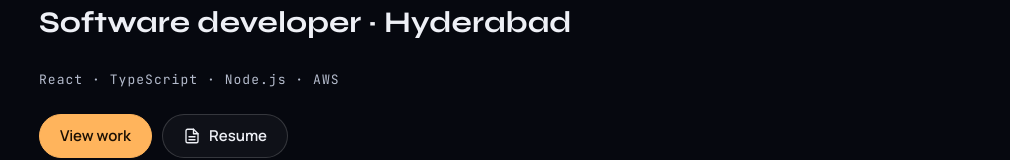
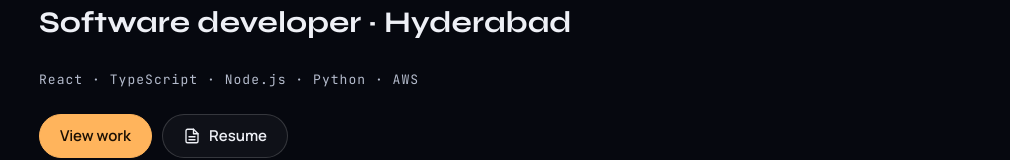
Before and after one commit to Avinash9694/Avinash9694.github.io, a React (Vite) app: page / in a window 1280 px wide. Shown: the part 425-585 px from the top of the page, without its empty margins (125-1135 px from the left). Built offline with nearby package versions, Linux system fonts and the light colour scheme.

Commit message:
feat(about): mention Python in the stack line and intro

```diff
--- a/src/data/site.ts
+++ b/src/data/site.ts
@@ -4,7 +4,7 @@ export const site = {
   lastName: 'Sahu',
   role: 'Software developer',
   location: 'Hyderabad',
-  stack: ['React', 'TypeScript', 'Node.js', 'AWS'],
+  stack: ['React', 'TypeScript', 'Node.js', 'Python', 'AWS'],
   email: 'avinashsahu1994@gmail.com',
   github: 'https://github.com/Avinash9694',
   linkedin: 'https://www.linkedin.com/in/A-v-i-n-a-s-h/',
@@ -13,11 +13,10 @@ export const site = {
   source: 'https://github.com/Avinash9694/Avinash9694.github.io',
   url: 'https://avinash9694.github.io',
   photo: '/avinash.webp',
-  year: 2026,
 } as const;
 
 export const intro = [
-  "I'm Avinash, a software developer in Hyderabad. I've spent the last four years building web and desktop apps with React, TypeScript and Node.js, mostly on AWS.",
+  "I'm Avinash, a software developer in Hyderabad. I've spent the last four years building web and desktop apps with React, TypeScript and Node.js, mostly on AWS. I also write Python, mostly for automation and data work.",
   "At Promptora I work on a desktop app for Tessell that scans AWS and Azure accounts, flags problems and helps fix them. I've built its sign-in, its rich-text editor, its usage telemetry, and its Jira, Linear and Slack integrations.",
   "I'm looking for a senior frontend or full-stack role.",
 ] as const;
```
Also changed, not shown: 1 other file (tests, documents, lock files or other folders).
